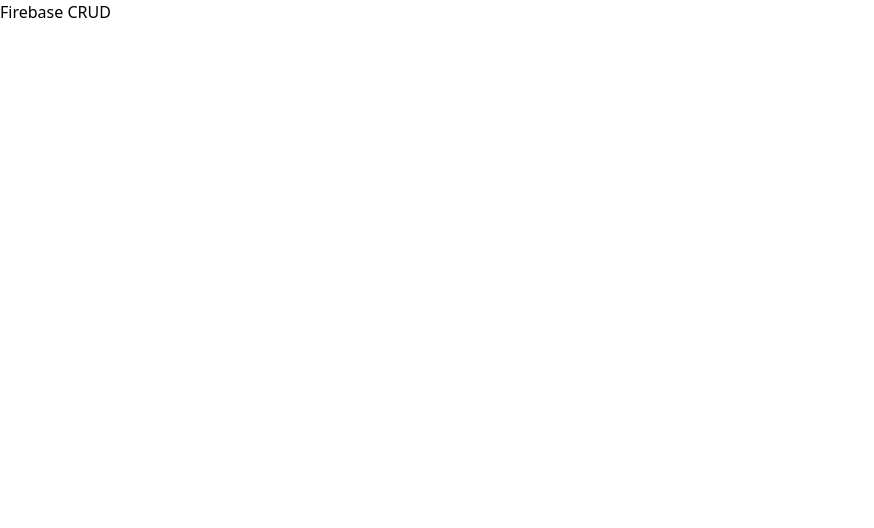
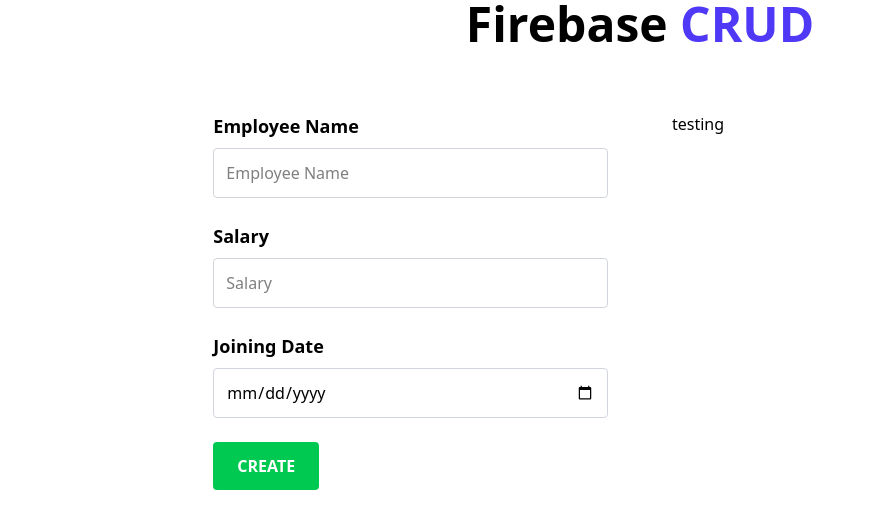
Before and after one commit to Raushan022/firebase-crud, a React (Vite) app: page / in a window 1280 px wide. Shown: the top 528 px of the page, without its empty margins (0-874 px from the left). Built offline with nearby package versions, Linux system fonts and the light colour scheme.

Commit message:
form ui and states

```diff
--- a/src/App.jsx
+++ b/src/App.jsx
@@ -1,7 +1,78 @@
+import { useState } from "react";
+
 const App = () => {
+  const [employees, setEmployees] = useState({
+    employeeName: "",
+    salary: "",
+    joiningDate: "",
+  });
+
+  const handleChange = (e) => {
+    const input = e.target;
+    const name = input.name;
+    const value = input.value;
+
+    setEmployees({ ...employees, [name]: value });
+  };
+
+  const createEmployee = (e) => {
+    e.preventDefault();
+    console.log(employees);
+  };
   return (
-    <div>
-      <h1>Firebase CRUD</h1>
+    <div className="flex flex-col items-center gap-16">
+      <h1 className="text-5xl font-bold">
+        Firebase <span className="text-indigo-600">CRUD</span>
+      </h1>
+      <div className="grid grid-cols-2 w-8/12 gap-16">
+        <div>
+          <form className="space-y-6" onSubmit={createEmployee}>
+            <div className="flex flex-col">
+              <label className="font-semibold text-lg mb-2">
+                Employee Name
+              </label>
+              <input
+                onChange={handleChange}
+                type="text"
+                required
+                name="employeeName"
+                className="p-3 rounded border border-gray-300"
+                placeholder="Employee Name"
+              />
+            </div>
+
+            <div className="flex flex-col">
+              <label className="font-semibold text-lg mb-2">Salary</label>
+              <input
+                onChange={handleChange}
+                type="number"
+                required
+                name="salary"
+                className="p-3 rounded border border-gray-300"
+                placeholder="Salary"
+              />
+            </div>
+
+            <div className="flex flex-col">
+              <label className="font-semibold text-lg mb-2">Joining Date</label>
+              <input
+                onChange={handleChange}
+                type="date"
+                required
+                name="joiningDate"
+                className="p-3 rounded border border-gray-300"
+              />
+            </div>
+
+            <button className="bg-green-500 px-6 py-3 rounded font-semibold text-white">
+              CREATE
+            </button>
+          </form>
+        </div>
+        <div>
+          <h1>testing</h1>
+        </div>
+      </div>
     </div>
   );
 };
```
